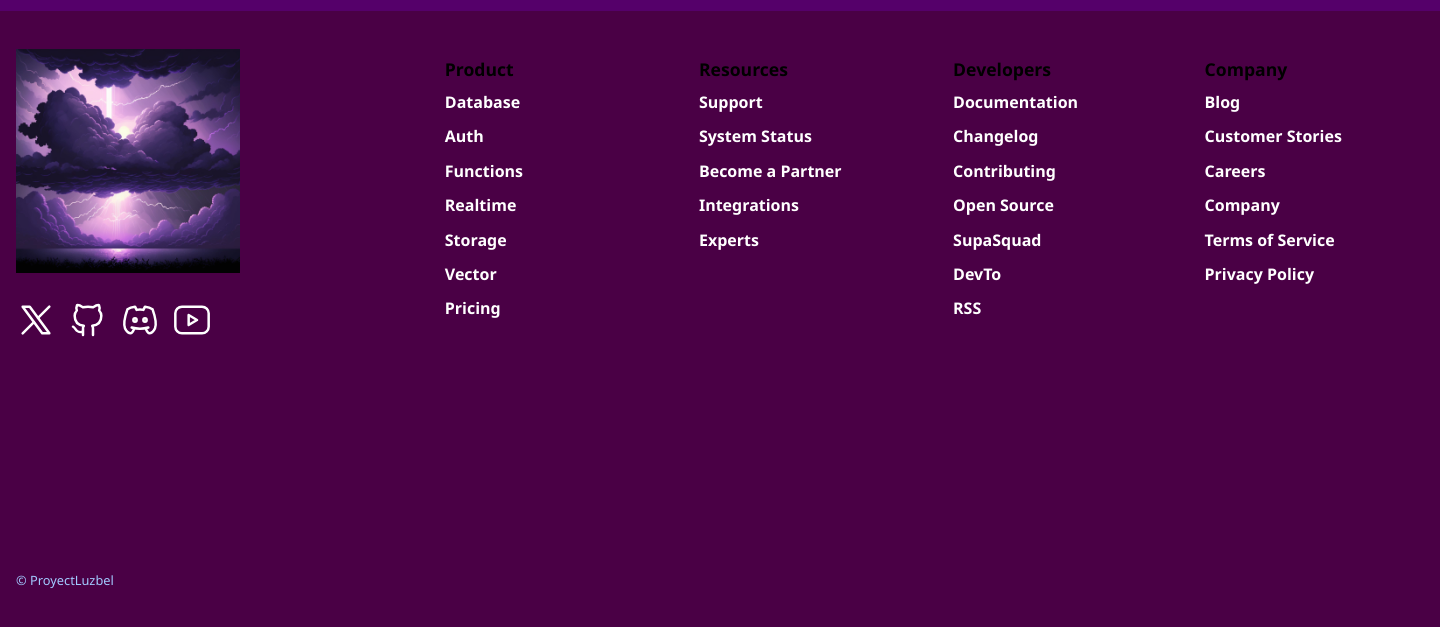
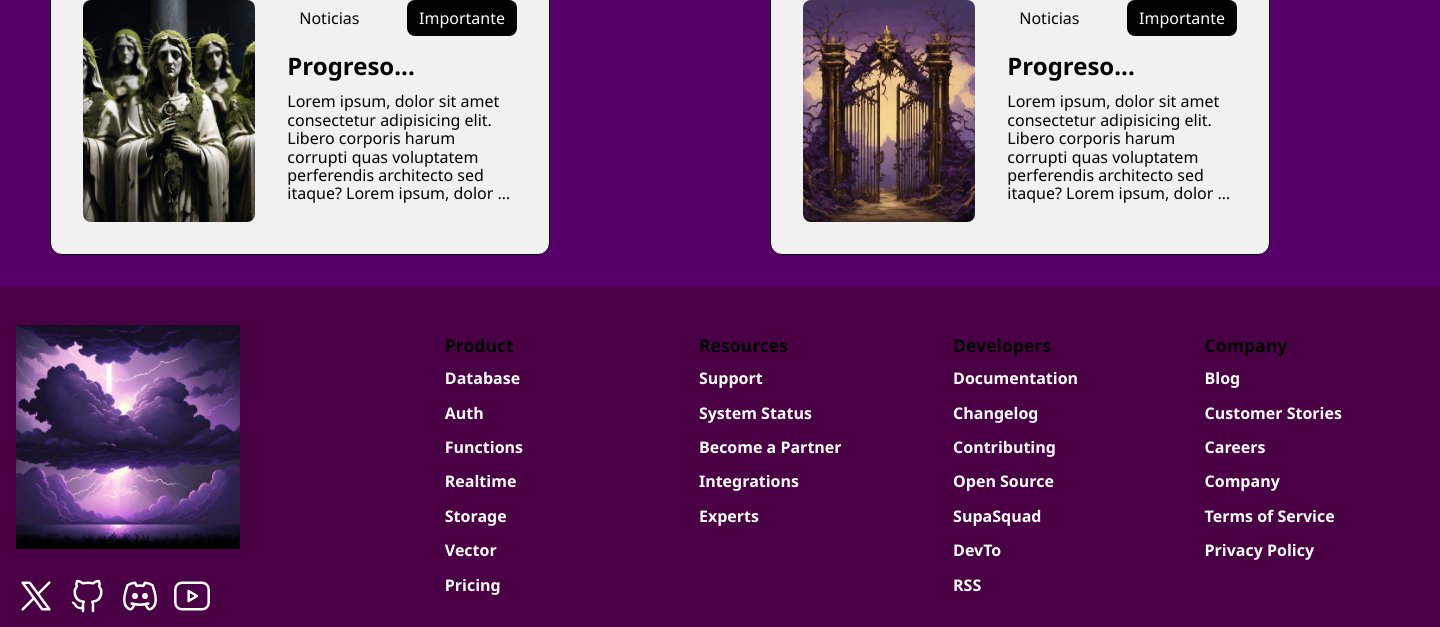
Before and after one commit to PelaezNera/ProyectLuzbel, a PHP site: page /pagina.php in a window 1440 px wide; the page is wider, and only the part inside the window is pictured. Shown: the part 2437-3064 px from the top of that part. Before the commit the page ends 3025 px from the top of that part, so only its background shows below. Run offline with PHP 8.4, Linux system fonts and the light colour scheme; a user stored in the database is signed in; some libraries are stand-ins or nearby versions.

Commit message:
correcion de errores

```diff
--- a/frontend/style.css
+++ b/frontend/style.css
@@ -323,7 +323,7 @@ a {
     background-color: var(--color-1);
     margin-bottom: 2rem;
     display: grid;
-    grid-template-columns: 1fr 1fr 1fr;
+    grid-template-columns: 1fr 1fr ;
 }
 
 .container {
--- a/pagina.php
+++ b/pagina.php
@@ -246,6 +246,87 @@ $var_session = $_SESSION['usuario'];
                 </div>
             </article>
         </div>
+        <div class="container">
+            <article class="card">
+                <div class='background'>
+                    <img src="img/idea-arma5.jpg" alt="Fetch API GraphQL Preview">
+                </div>
+                <div class='content'>
+                    <div class="card-header">
+                        <div class="card-type">
+                            Noticias
+                        </div>
+                        <div class="ToA">
+                            Importante
+                        </div>
+                    </div>
+                    <div class="card-content">
+                        <h2>Progreso...</h2>
+                        <p>
+                        Lorem ipsum, dolor sit amet consectetur adipisicing elit. Libero corporis harum corrupti
+                            quas voluptatem perferendis architecto sed itaque? Lorem ipsum, dolor sit amet consectetur
+                            adipisicing elit. Inventore quisquam repellat blanditiis veniam illo aliquam? Quaerat cum
+                            facere exercitationem minus sint ea atque illum vero delectus ratione neque beatae est
+                            obcaecati eaque ex repellat fugiat consequuntur, ipsam sit harum. Iusto!
+                        </p>
+                    </div>
+                </div>
+            </article>
+        </div>
+        <div class="container">
+            <article class="card">
+                <div class='background'>
+                    <img src="img/estatuas6.jpeg" alt="Fetch API GraphQL Preview">
+                </div>
+                <div class='content'>
+                    <div class="card-header">
+                        <div class="card-type">
+                            Noticias
+                        </div>
+                        <div class="ToA">
+                            Importante
+                        </div>
+                    </div>
+                    <div class="card-content">
+                        <h2>Progreso...</h2>
+                        <p>
+                        Lorem ipsum, dolor sit amet consectetur adipisicing elit. Libero corporis harum corrupti
+                            quas voluptatem perferendis architecto sed itaque? Lorem ipsum, dolor sit amet consectetur
+                            adipisicing elit. Inventore quisquam repellat blanditiis veniam illo aliquam? Quaerat cum
+                            facere exercitationem minus sint ea atque illum vero delectus ratione neque beatae est
+                            obcaecati eaque ex repellat fugiat consequuntur, ipsam sit harum. Iusto!
+                        </p>
+                    </div>
+                </div>
+            </article>
+        </div>
+        <div class="container">
+            <article class="card">
+                <div class='background'>
+                    <img src="img/door-heaven2.jpg" alt="Fetch API GraphQL Preview">
+                </div>
+                <div class='content'>
+                    <div class="card-header">
+                        <div class="card-type">
+                            Noticias
+                        </div>
+                        <div class="ToA">
+                            Importante
+                        </div>
+                    </div>
+                    <div class="card-content">
+                        <h2>Progreso...</h2>
+                        <p>
+                        Lorem ipsum, dolor sit amet consectetur adipisicing elit. Libero corporis harum corrupti
+                            quas voluptatem perferendis architecto sed itaque? Lorem ipsum, dolor sit amet consectetur
+                            adipisicing elit. Inventore quisquam repellat blanditiis veniam illo aliquam? Quaerat cum
+                            facere exercitationem minus sint ea atque illum vero delectus ratione neque beatae est
+                            obcaecati eaque ex repellat fugiat consequuntur, ipsam sit harum. Iusto!
+                        </p>
+                    </div>
+                </div>
+            </article>
+        </div>
     </section>
 
     <footer>
```
